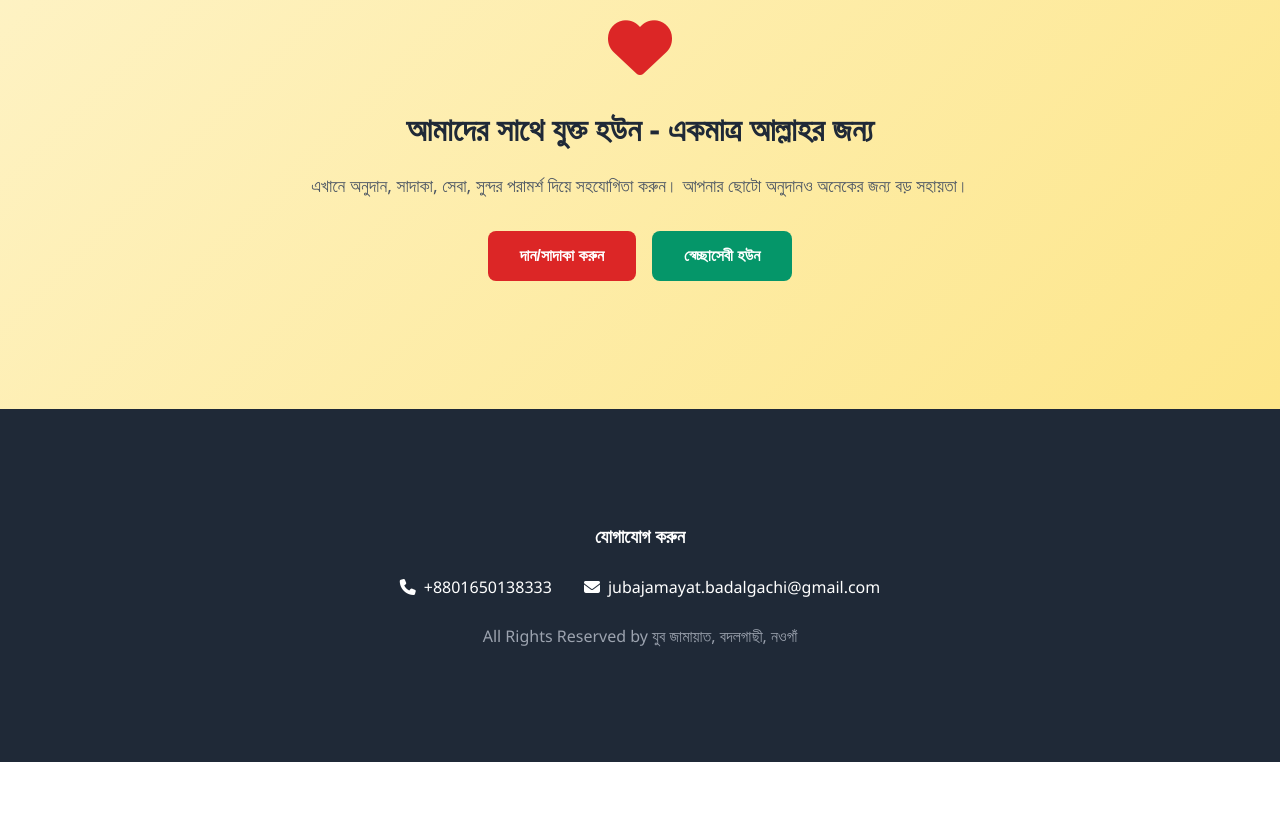
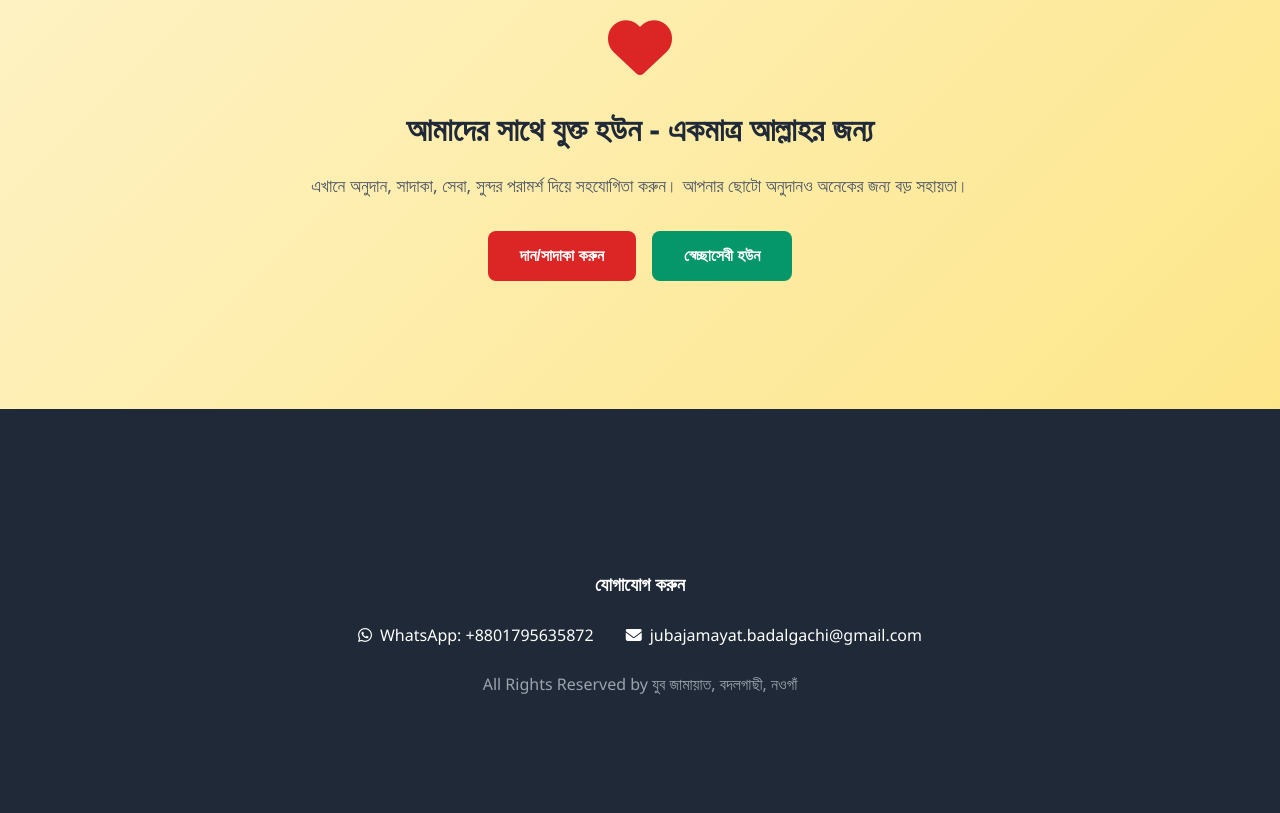
Before and after one commit to kajalvai0/jubo, a plain HTML site: page index.html in a window 1280 px wide. Shown: the part 2322-3135 px from the top of the page. Before the commit the page ends 3084 px from the top, so only its background shows below. Drawn offline with Linux system fonts and the light colour scheme.

Commit message:
Update index.html

```diff
--- a/index.html
+++ b/index.html
@@ -705,12 +705,13 @@
 
         <!-- Footer -->
         <footer class="footer">
+        <footer class="footer">
     <div class="container">
         <h3>যোগাযোগ করুন</h3>
         <div class="footer-contact">
             <div>
-                        <i class="fas fa-phone"></i>
-                        <span>+8801650138333</span>
+                <i class="fab fa-whatsapp"></i>
+                <span>WhatsApp: +8801795635872</span>
             </div>
             <div>
                 <i class="fas fa-envelope"></i>
```
Lines whose indentation alone changed are shown as unchanged.
